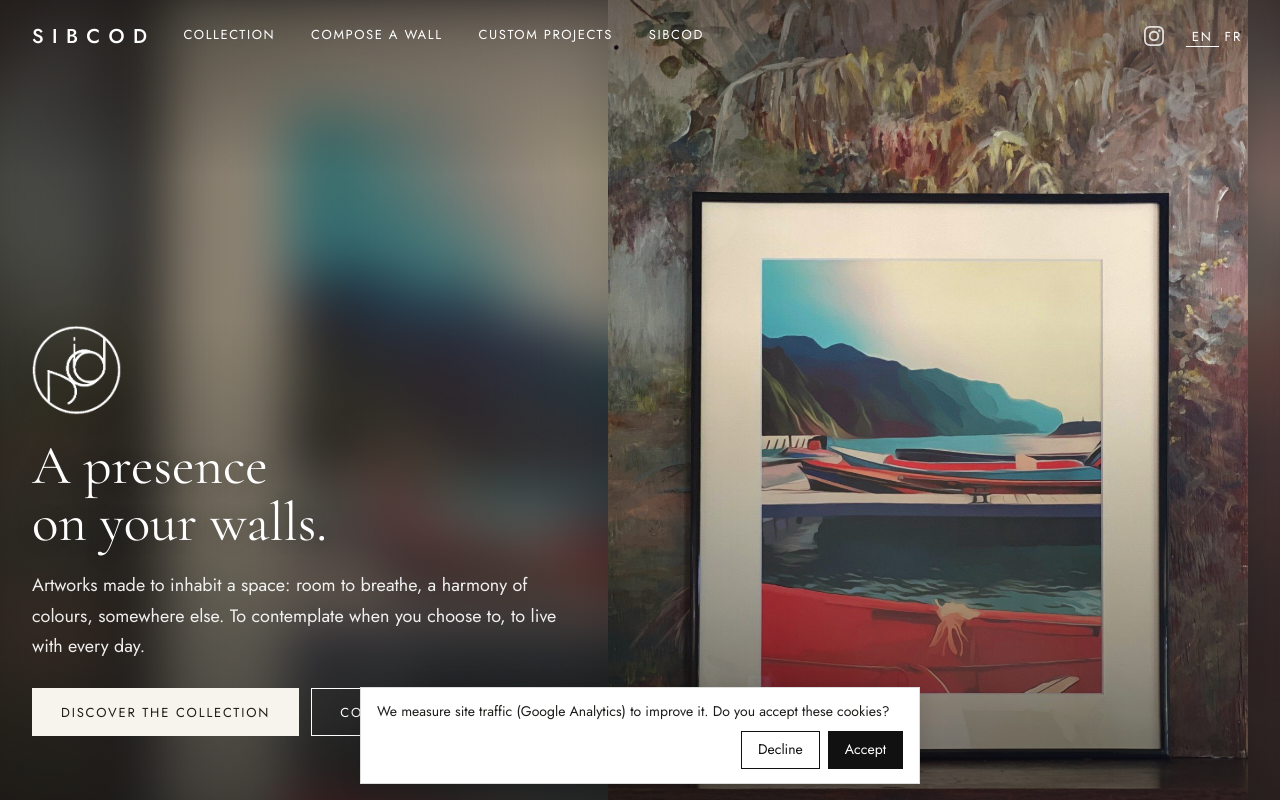
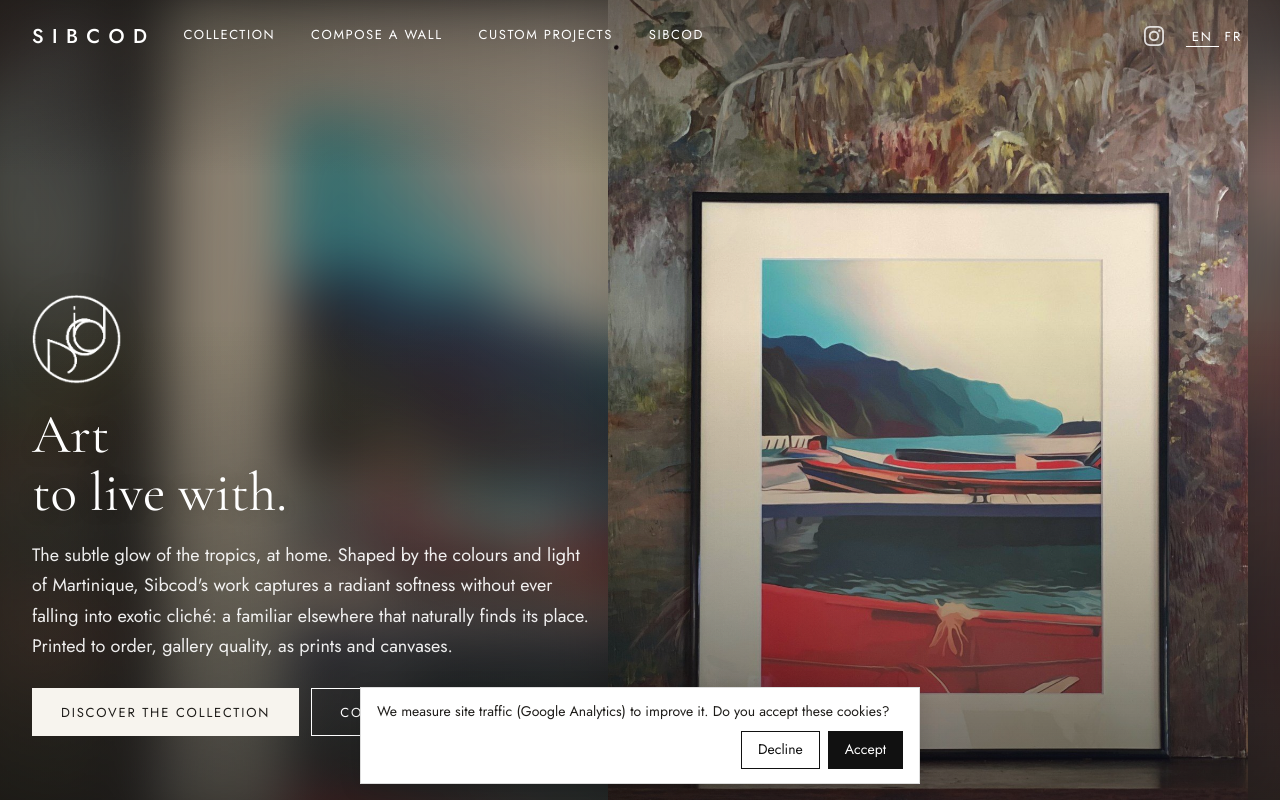
Before and after one commit to antoinecomar-rgb/sibcod-site, a Next.js app: page / in a window 1280 px wide. Shown: the top 800 px of the page. Built offline with nearby package versions, Linux system fonts and the light colour scheme; no server answers; the database is empty.

Commit message:
Accueil : nouveau texte (Art to live with / Des œuvres à vivre)

```diff
--- a/app/page.js
+++ b/app/page.js
@@ -8,8 +8,8 @@ import { alternates } from "../lib/seo";
 
 const T = {
   en: {
-    h1: ["A presence", "on your walls."],
-    sub: "Artworks made to inhabit a space: room to breathe, a harmony of colours, somewhere else. To contemplate when you choose to, to live with every day.",
+    h1: ["Art", "to live with."],
+    sub: "The subtle glow of the tropics, at home. Shaped by the colours and light of Martinique, Sibcod's work captures a radiant softness without ever falling into exotic cliché: a familiar elsewhere that naturally finds its place. Printed to order, gallery quality, as prints and canvases.",
     cta1: "Discover the collection", cta2: "Compose a wall",
     apK: "What an artwork brings to a room",
     apT: "You only look at it intently if you decide to. The rest of the time, it is simply there: it inhabits the space.",
@@ -46,8 +46,8 @@ const T = {
     steps: [["Choose the artwork", "By colour, by theme, or by composing your wall."], ["Size and support", "From a small frame to very large formats, on paper, canvas, metal, wood or acrylic."], ["Printed for you", "Made to order by our partner workshop Pictorem, then delivered."]],
   },
   fr: {
-    h1: ["Une présence", "sur vos murs."],
-    sub: "Des œuvres pour habiter l'espace : une respiration, une harmonie de couleurs, un ailleurs. À contempler si on le choisit, à vivre avec tous les jours.",
+    h1: ["Des œuvres", "à vivre."],
+    sub: "L'éclat subtil des tropiques, chez vous. Nourri par les couleurs et la lumière de la Martinique, le travail de Sibcod capture une douceur éclatante, sans jamais céder au cliché exotique : un ailleurs familier, qui trouve naturellement sa place. Édité à la demande en qualité galerie d'art, en affiches et en toiles.",
     cta1: "Découvrir la collection", cta2: "Composer un mur",
     apK: "Ce qu'une œuvre apporte à une pièce",
     apT: "On ne la regarde avec insistance que si on le décide. Le reste du temps, elle est là : elle habite l'espace.",
```
